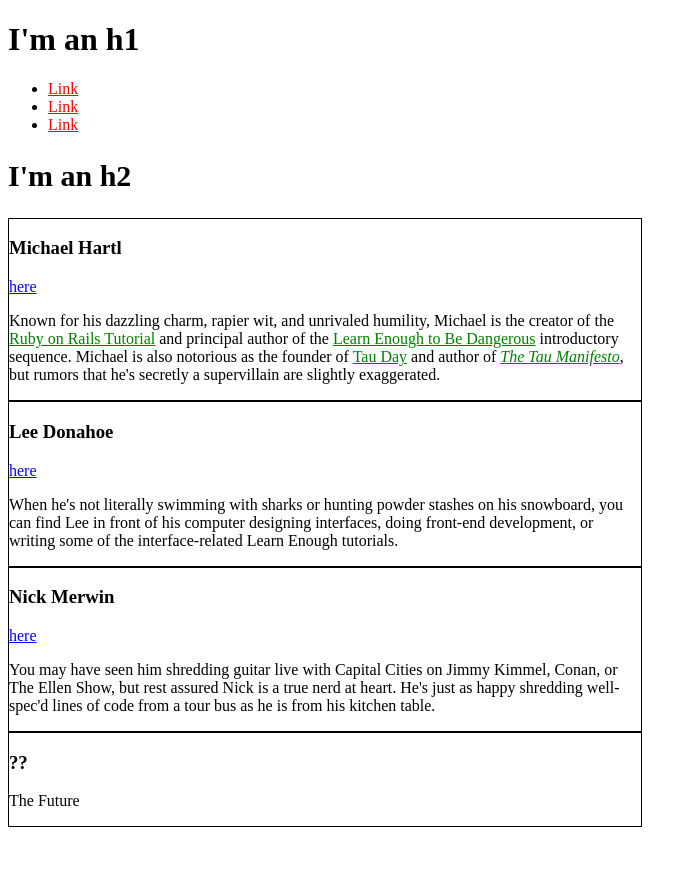
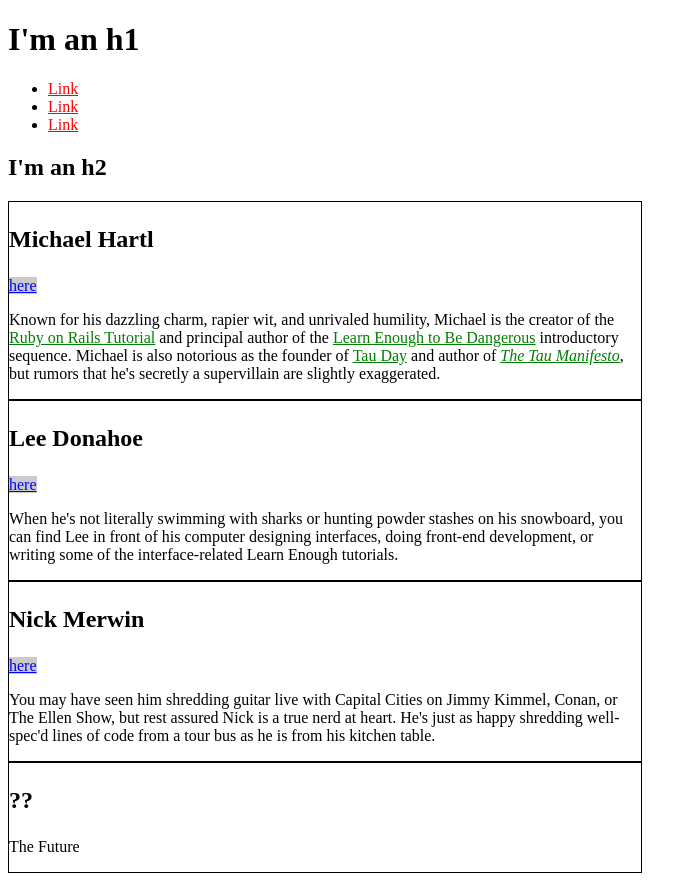
Before and after one commit to thicket8142/thicket8142.github.io, a plain HTML site: page index.html in a window 1280 px wide. Shown: the whole page, without its empty margins (0-697 px from the left). Before the commit the page ends 835 px from the top, so only its background shows below. Drawn offline with Linux system fonts and the light colour scheme.

Commit message:
Synce styles with Listing 7.15

```diff
--- a/index.html
+++ b/index.html
@@ -6,24 +6,29 @@
 		<style>
 			/* GLOBAL STYLES */
 			a {
-				color: red;
-			}
-			h2 {
-				font-size: 30px;
+				color: #f00;
 			}
 
 			/* SOCIAL STYLES */
 			.social-link {
+				background: rgba(150, 150, 150, 0.5);
 				color: blue;
 			}
 
 			/* BIO STYLES */
 			.bio-wrapper {
-/*				width: 500px;*/
+				font-size: 24px;
 			}
 			.bio-box {
 				border: 1px solid black;
+				font-size: 1rem;
 				width: 50%;
+			}
+			.bio-box h3 {
+				font-size: 1.5em;
+			}
+			.bio-copy {
+				font-size: 1em;
 			}
 			.bio-copy a {
 				color: green;
```
